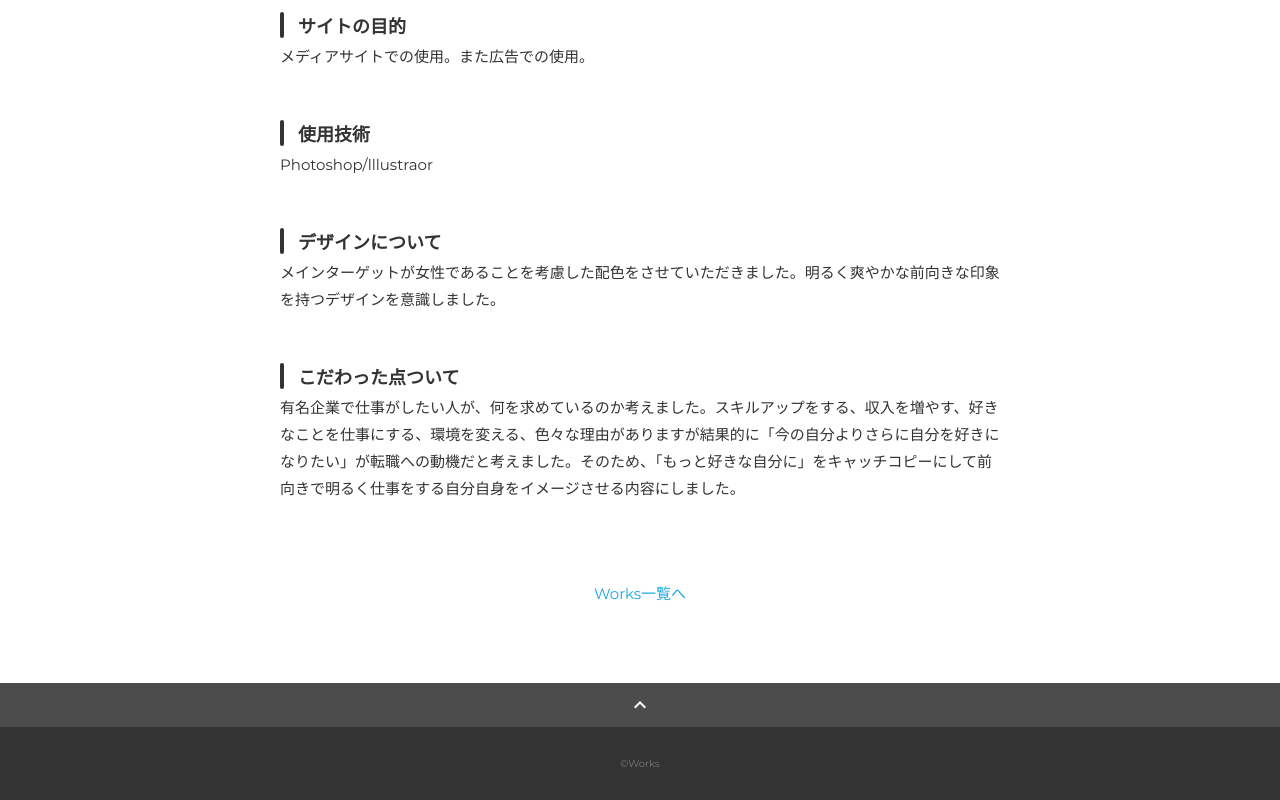
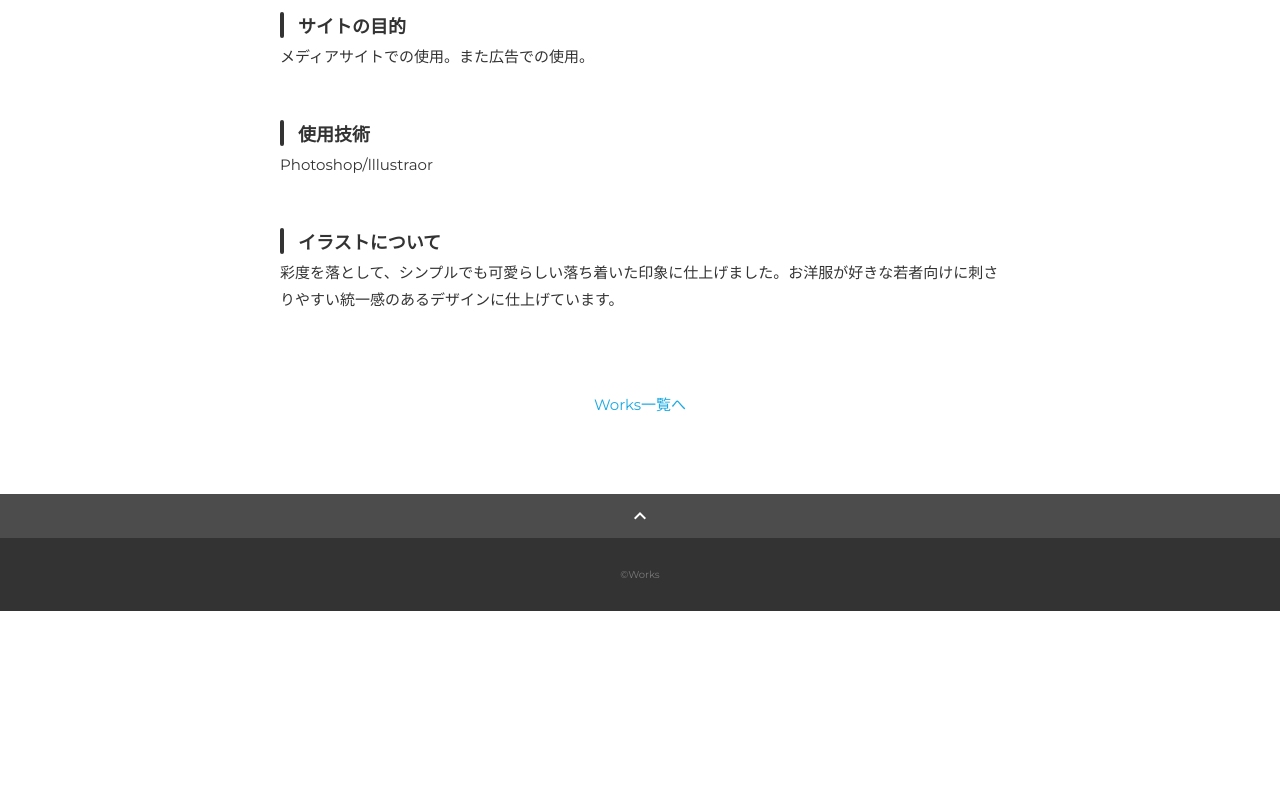
Before and after one commit to myumyu0131/1-portfolio, a plain HTML site: page works-6.html in a window 1280 px wide. Shown: the part 901-1701 px from the top of the page. After the commit the page ends 1512 px from the top, so only its background shows below. Drawn offline with nearby package versions, Linux system fonts and the light colour scheme.

Commit message:
Update works-6.html

```diff
--- a/works-6.html
+++ b/works-6.html
@@ -47,13 +47,9 @@
             <p>メディアサイトでの使用。また広告での使用。</p>
             <h3>使用技術</h3>
             <p>Photoshop/lllustraor</p>
-            <h3>デザインについて</h3>
+            <h3>イラストについて</h3>
             <p>
-              メインターゲットが女性であることを考慮した配色をさせていただきました。明るく爽やかな前向きな印象を持つデザインを意識しました。
-            </p>
-            <h3>こだわった点ついて</h3>
-            <p>
-              有名企業で仕事がしたい人が、何を求めているのか考えました。スキルアップをする、収入を増やす、好きなことを仕事にする、環境を変える、色々な理由がありますが結果的に「今の自分よりさらに自分を好きになりたい」が転職への動機だと考えました。そのため、「もっと好きな自分に」をキャッチコピーにして前向きで明るく仕事をする自分自身をイメージさせる内容にしました。
+              彩度を落として、シンプルでも可愛らしい落ち着いた印象に仕上げました。お洋服が好きな若者向けに刺さりやすい統一感のあるデザインに仕上げています。
             </p>
           </div>
           <div class="home-link">
```
